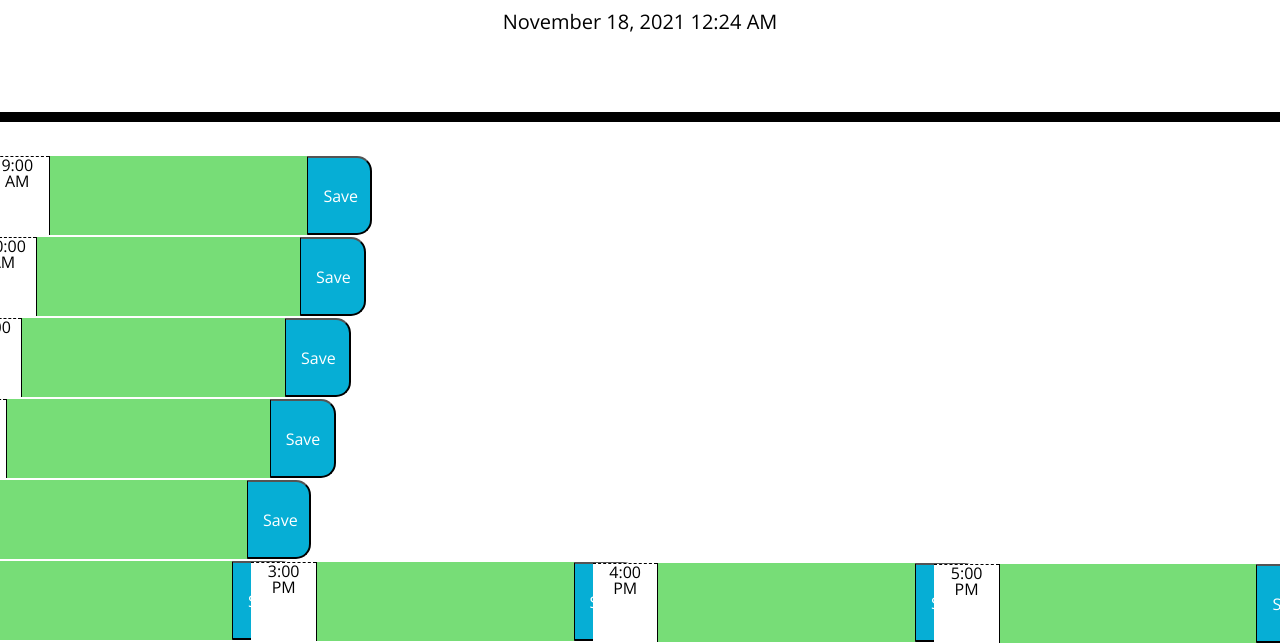
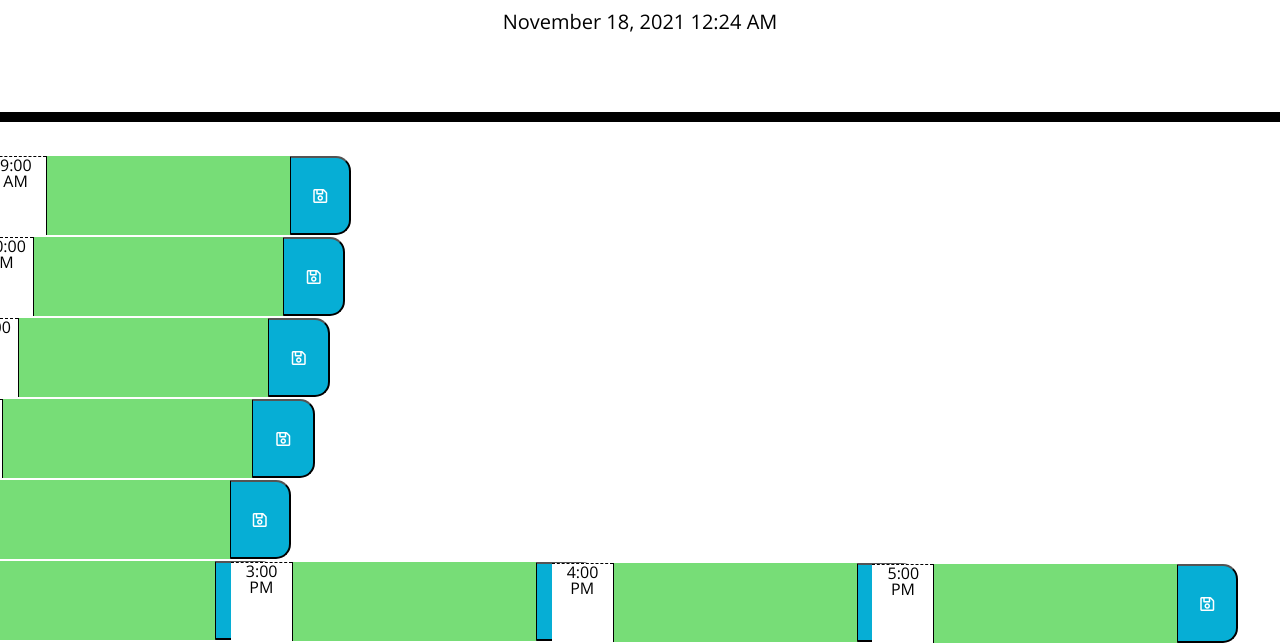
Before and after one commit to GraceKevin/work-day-scheduler, a plain HTML site: page index.html in a window 1280 px wide. Shown: the part 182-825 px from the top of the page. Drawn offline with nearby package versions, Linux system fonts and the light colour scheme.

Commit message:
added fas fa for imagery

```diff
--- a/index.html
+++ b/index.html
@@ -32,63 +32,63 @@
         <div class="row time-block" id="hr9">
          <div class="col-sm-2 hour">9:00 AM</div>
         <textarea class="col-sm-8 description future"></textarea>
-        <button class="col-sm-2 saveBtn">Save</button>
+        <button class="col-sm-2 saveBtn"><i class="far fa-save"></i></button>
       </div>
 
       <div class="row">
         <div class="row time-block" id="hr10">
         <div class="col-sm-2 hour">10:00 AM</div>
         <textarea class="col-sm-8 description future"></textarea>
-        <button class="col-sm-2 saveBtn">Save</button>
+        <button class="col-sm-2 saveBtn"><i class="far fa-save"></i></button>
       </div>
 
       <div class="row">
         <div class="row time-block" id="hr11">
         <div class="col-sm-2 hour">11:00 AM</div>
         <textarea class="col-sm-8 description future"></textarea>
-        <button class="col-sm-2 saveBtn">Save</button>
+        <button class="col-sm-2 saveBtn"><i class="far fa-save"></i></button>
       </div>
 
       <div class="row">
         <div class="row time-block" id="hr12">
         <div class="col-sm-2 hour">12:00 PM</div>
         <textarea class="col-sm-8 description future"></textarea>
-        <button class="col-sm-2 saveBtn">Save</button>
+        <button class="col-sm-2 saveBtn"><i class="far fa-save"></i></button>
       </div>
 
       <div class="row">
         <div class="row time-block" id="hr1">
         <div class="col-sm-2 hour">1:00 PM</div>
         <textarea class="col-sm-8 description future"></textarea>
-        <button class="col-sm-2 saveBtn">Save</button>
+        <button class="col-sm-2 saveBtn"><i class="far fa-save"></i></button>
       </div>
 
       <div class="row">
         <div class="row time-block" id="hr2">
         <div class="col-sm-2 hour">2:00 PM</div>
         <textarea class="col-sm-8 description future"></textarea>
-        <button class="col-sm-2 saveBtn">Save</button>
+        <button class="col-sm-2 saveBtn"><i class="far fa-save"></i></button>
       </div>
 
       <div class="row">
         <div class="row time-block" id="hr3">
         <div class="col-sm-2 hour">3:00 PM</div>
         <textarea class="col-sm-8 description future"></textarea>
-        <button class="col-sm-2 saveBtn">Save</button>
+        <button class="col-sm-2 saveBtn"><i class="far fa-save"></i></button>
       </div>
 
       <div class="row">
         <div class="row time-block" id="hr4">
         <div class="col-sm-2 hour">4:00 PM</div>
         <textarea class="col-sm-8 description future"></textarea>
-        <button class="col-sm-2 saveBtn">Save</button>
+        <button class="col-sm-2 saveBtn"><i class="far fa-save"></i></button>
       </div>
 
       <div class="row">
         <div class="row time-block" id="hr5">
         <div class="col-sm-2 hour">5:00 PM</div>
         <textarea class="col-sm-8 description future"></textarea>
-        <button class="col-sm-2 saveBtn">Save</button>
+        <button class="col-sm-2 saveBtn"><i class="far fa-save"></i></button>
       </div>
 
     </div>
```
